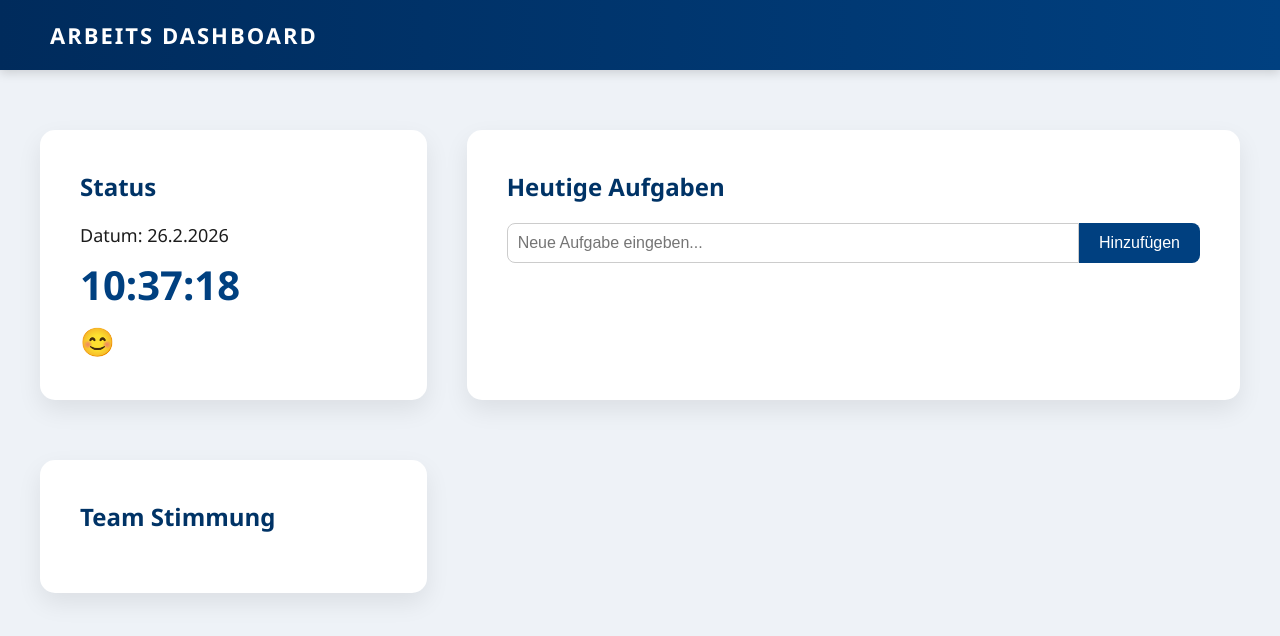
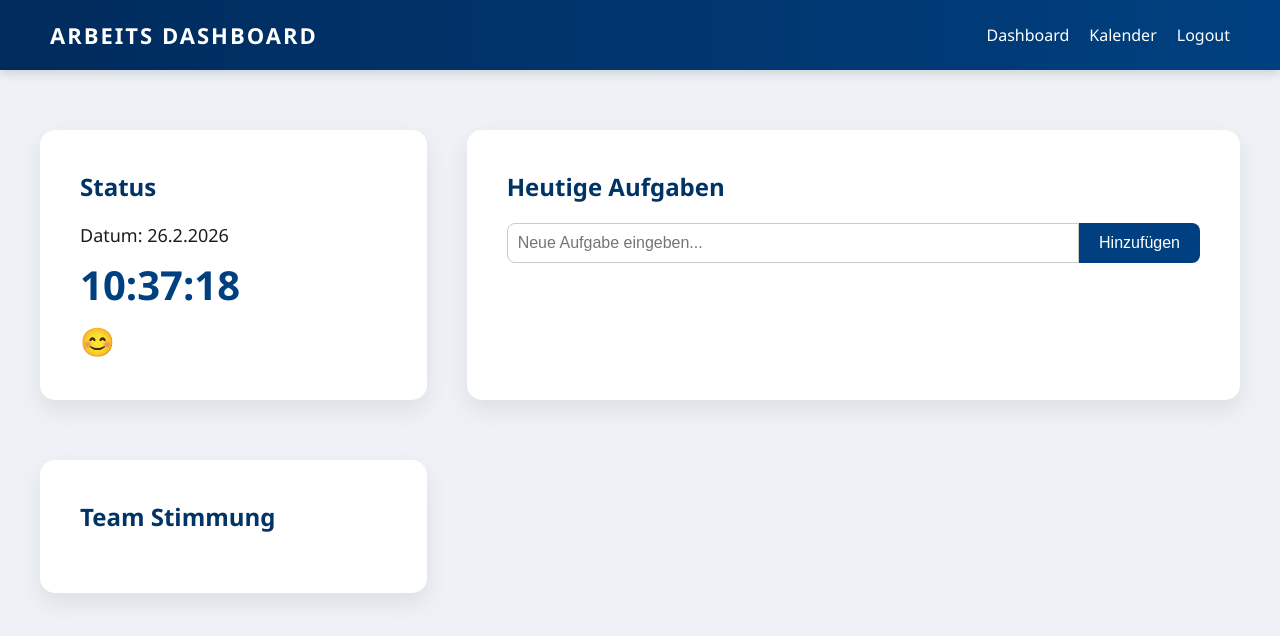
Before and after one commit to Can290107/arbeits-dashboard, a website: page public/index.html in a window 1280 px wide. Drawn offline with Linux system fonts and the light colour scheme; no server answers.

Commit message:
Kalendar in leiste eingefügt

```diff
--- a/public/index.html
+++ b/public/index.html
@@ -10,6 +10,12 @@
 
 <header class="topbar">
     <div class="brand">ARBEITS DASHBOARD</div>
+
+    <nav class="topnav">
+        <a href="/" class="nav-link">Dashboard</a>
+        <a href="/calendar.html" class="nav-link">Kalender</a>
+        <a href="/logout" class="nav-link">Logout</a>
+    </nav>
 </header>
 
 <main class="dashboard">
```
